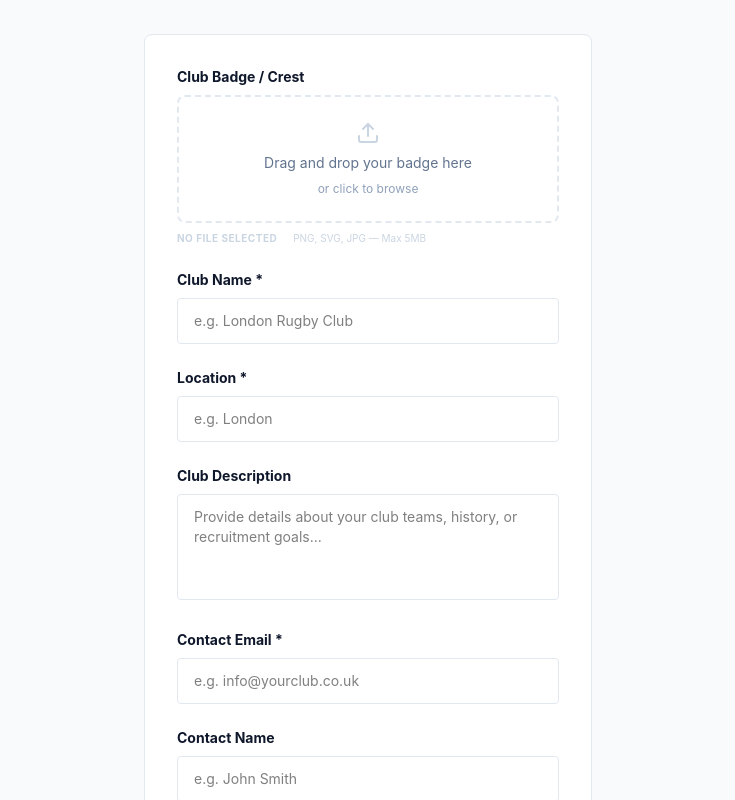
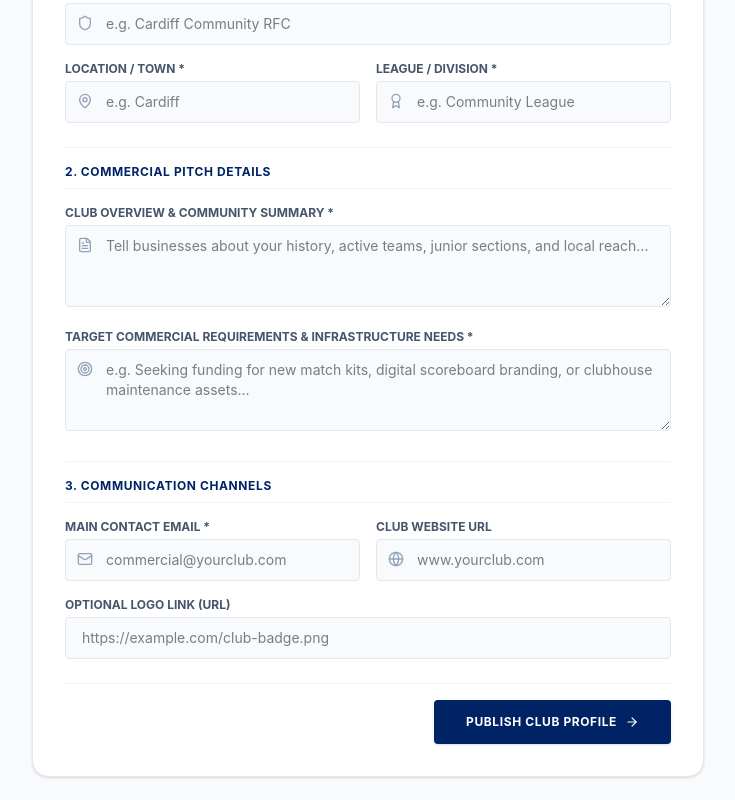
Before and after one commit to woodbridgemartin-create/Rugby-Fan-Commercial-Network, a React (Vite) app: page /club-registration in a window 1280 px wide. Shown: the part 360-1160 px from the top of the page, without its empty margins (272-1007 px from the left). Built offline with nearby package versions, Linux system fonts and the light colour scheme; no server answers.

Commit message:
Update ClubRegistrationPage.tsx

```diff
--- a/src/pages/ClubRegistrationPage.tsx
+++ b/src/pages/ClubRegistrationPage.tsx
@@ -1,206 +1,216 @@
-import { useState, useRef, type FormEvent, type DragEvent } from 'react';
-import { ArrowLeft, Upload, CheckCircle } from 'lucide-react';
-import { Link } from 'react-router-dom';
+import { useState } from 'react';
+import { useNavigate } from 'react-router-dom';
 import { supabase } from '../lib/supabase';
-import { sanitizeUrl } from '../lib/categories';
+import { Shield, MapPin, Award, Globe, Mail, FileText, Target, ArrowRight } from 'lucide-react';
 
 export default function ClubRegistrationPage() {
-  const [form, setForm] = useState({
+  const navigate = useNavigate();
+  const [loading, setLoading] = useState(false);
+  const [error, setError] = useState<string | null>(null);
+
+  const [formData, setFormData] = useState({
     name: '',
     location: '',
-    contactName: '',
-    email: '',
+    league: '',
+    summary: '',
+    infrastructure_needs: '',
+    main_contact_email: '',
     website: '',
-    description: ''
-  });
-  const [badgeFile, setBadgeFile] = useState<File | null>(null);
-  const [badgePreview, setBadgePreview] = useState<string | null>(null);
-  const [dragOver, setDragOver] = useState(false);
-  const [status, setStatus] = useState<'idle' | 'submitting' | 'success' | 'error'>('idle');
-  const fileRef = useRef<HTMLInputElement>(null);
-
-  function handleFileChange(e: React.ChangeEvent<HTMLInputElement>) {
-    const file = e.target.files?.[0];
-    if (file && file.size <= 5 * 1024 * 1024) {
-      setBadgeFile(file);
-      const reader = new FileReader();
-      reader.onloadend = () => setBadgePreview(reader.result as string);
-      reader.readAsDataURL(file);
-    }
-  }
-
-  function handleDrop(e: DragEvent) {
-    e.preventDefault();
-    setDragOver(false);
-    const file = e.dataTransfer.files?.[0];
-    if (file && file.size <= 5 * 1024 * 1024) {
-      setBadgeFile(file);
-      const reader = new FileReader();
-      reader.onloadend = () => setBadgePreview(reader.result as string);
-      reader.readAsDataURL(file);
-    }
-  }
-
-  async function handleSubmit(e: FormEvent) {
-    e.preventDefault();
-    setStatus('submitting');
-
-    let badgeUrl: string | null = null;
-    if (badgeFile) {
-      const ext = badgeFile.name.split('.').pop() || 'png';
-      const path = `club-badges/${Date.now()}.${ext}`;
-
-      // Uploading to your public 'logos' storage bucket
-      const { error: uploadError } = await supabase.storage
-        .from('logos')
-        .upload(path, badgeFile, { upsert: true });
-
-      if (!uploadError) {
-        const { data } = supabase.storage.from('logos').getPublicUrl(path);
-        badgeUrl = data.publicUrl;
-      } else {
-        console.error('Storage Upload Error:', uploadError);
-      }
-    }
-
-    const website = sanitizeUrl(form.website);
-
-    // Maps to EVERY possible logo column naming option to force total compatibility
-    const { error } = await supabase.from('clubs').insert({
-      name: form.name,
-      location: form.location,
-      contact_email: form.email,
-      contact_name: form.contactName,
-      website: website || null,
-      logo_url: badgeUrl,     // Mapping Variant A
-      logo: badgeUrl,         // Mapping Variant B
-      club_badge: badgeUrl,   // Mapping Variant C
-      description: form.description,
+    logo_url: ''
   });
 
-    if (error) {
-      console.error('Database Insertion Error:', error);
-      setStatus('error');
-      return;
+  const handleSubmit = async (e: React.FormEvent) => {
+    e.preventDefault();
+    setLoading(true);
+    setError(null);
+
+    try {
+      const { error: submitError } = await supabase.from('clubs').insert([
+        {
+          name: formData.name,
+          location: formData.location,
+          league: formData.league || null,
+          summary: formData.summary,
+          infrastructure_needs: formData.infrastructure_needs,
+          main_contact_email: formData.main_contact_email,
+          website: formData.website || null,
+          logo_url: formData.logo_url || null,
         }
+      ]);
 
-    setStatus('success');
+      if (submitError) throw submitError;
+      navigate('/clubs');
+    } catch (err: any) {
+      console.error('Error creating club profile:', err);
+      setError(err.message || 'Failed to register club profile.');
+    } finally {
+      setLoading(false);
     }
-
-  if (status === 'success') {
-    return (
-      <div className="py-24 lg:py-32">
-        <div className="max-w-lg mx-auto px-6 text-center">
-          <div className="w-16 h-16 mx-auto rounded bg-green-50 flex items-center justify-center mb-6">
-            <CheckCircle size={32} className="text-green-600" />
-          </div>
-          <h1 className="text-2xl font-bold text-slate-900 mb-3">Registration Complete</h1>
-          <p className="text-slate-500 mb-8">
-            Your club has been registered successfully. We'll review your listing and be in touch soon.
-          </p>
-          <Link to="/" className="inline-flex items-center gap-2 text-[#002366] font-bold text-sm uppercase tracking-wider hover:underline">
-            <ArrowLeft size={14} />
-            Back to Home
-          </Link>
-        </div>
-      </div>
-    );
-  }
+  };
 
   return (
-    <div className="py-16 lg:py-24 bg-slate-50 min-h-screen">
-      <div className="max-w-lg mx-auto px-6 lg:px-8">
-        <div className="mb-12">
-          <Link to="/clubs" className="inline-flex items-center gap-1.5 text-sm text-slate-400 hover:text-[#002366] transition-colors mb-6">
-            <ArrowLeft size={14} />
-            Back to Clubs
-          </Link>
-          <p className="text-[#002366] text-xs font-bold uppercase tracking-[0.2em] mb-3">Free Registration</p>
-          <h1 className="text-3xl font-bold text-slate-900 tracking-tight mb-3">Register Your Club</h1>
-          <p className="text-slate-500">
-            It's completely free for clubs to join Rugby Fan. Fill in the details below and we'll get your profile set up.
-          </p>
+    <div className="bg-slate-50 min-h-screen py-12 px-4 sm:px-6 lg:px-8 antialiased">
+      <div className="max-w-2xl mx-auto bg-white border border-slate-200 rounded-2xl shadow-sm overflow-hidden">
+
+        <div className="bg-[#002366] p-8 text-white">
+          <span className="text-amber-400 text-xs font-bold uppercase tracking-widest block mb-2">Club Network Registry</span>
+          <h1 className="text-2xl font-black uppercase tracking-tight">Register Club Profile</h1>
+          <p className="text-slate-300 text-xs mt-1">List your rugby club to connect directly with corporate sponsors and commercial partners.</p>
         </div>
 
-        {status === 'error' && (
-          <div className="px-4 py-3 mb-6 bg-red-50 border border-red-200 rounded text-sm text-red-700">
-            Something went wrong. Please try again.
+        {error && (
+          <div className="bg-red-50 border-b border-red-200 p-4 text-red-700 text-xs font-semibold">
+            {error}
           </div>
         )}
 
-        <form onSubmit={handleSubmit} className="bg-white border border-slate-200 rounded-lg p-8 space-y-6">
-          {/* Badge Upload Component */}
+        <form onSubmit={handleSubmit} className="p-8 space-y-6">
+
+          {/* Section 1: Core Identity */}
+          <div className="space-y-4">
+            <h3 className="text-xs font-bold uppercase tracking-wider text-[#002366] border-b border-slate-100 pb-2">1. Club Identity</h3>
+
             <div>
-            <label className="block text-sm font-bold text-slate-900 mb-2">Club Badge / Crest</label>
-            <div
-              onDragOver={(e) => { e.preventDefault(); setDragOver(true); }}
-              onDragLeave={() => setDragOver(false)}
-              onDrop={handleDrop}
-              onClick={() => fileRef.current?.click()}
-              className={`relative border-2 border-dashed rounded-lg p-6 text-center cursor-pointer transition-all ${
-                dragOver ? 'border-[#002366] bg-[#002366]/5' : 'border-slate-200 hover:border-slate-300'
-              }`}
-            >
-              {badgePreview ? (
-                <div className="flex flex-col items-center gap-3">
-                  <img src={badgePreview} alt="Badge preview" className="w-16 h-16 object-contain" />
-                  <p className="text-xs text-slate-400">Click or drag to replace</p>
+              <label className="block text-xs font-bold uppercase text-slate-600 mb-1">Club Name *</label>
+              <div className="relative">
+                <Shield className="absolute left-3 top-3 h-4 w-4 text-slate-400" />
+                <input
+                  type="text"
+                  required
+                  placeholder="e.g. Cardiff Community RFC"
+                  value={formData.name}
+                  onChange={(e) => setFormData({ ...formData, name: e.target.value })}
+                  className="w-full pl-10 pr-4 py-2.5 bg-slate-50 border border-slate-200 rounded text-sm focus:outline-none focus:ring-2 focus:ring-[#002366]/20 focus:border-[#002366] transition-all"
+                />
               </div>
-              ) : (
-                <div className="flex flex-col items-center gap-2">
-                  <Upload size={24} className="text-slate-300" />
-                  <p className="text-sm text-slate-500">Drag and drop your badge here</p>
-                  <p className="text-xs text-slate-400">or click to browse</p>
             </div>
-              )}
-              <input ref={fileRef} type="file" accept="image/*" onChange={handleFileChange} className="hidden" />
-            </div>
-            <div className="flex items-center gap-4 mt-2">
-              <span className={`text-[10px] font-bold uppercase tracking-wider ${badgeFile ? 'text-green-600' : 'text-slate-300'}`}>
-                {badgeFile ? `${badgeFile.name} (${(badgeFile.size / 1024).toFixed(0)}KB)` : 'No file selected'}
-              </span>
-              <span className="text-[10px] text-slate-300">PNG, SVG, JPG — Max 5MB</span>
+
+            <div className="grid grid-cols-1 sm:grid-cols-2 gap-4">
+              <div>
+                <label className="block text-xs font-bold uppercase text-slate-600 mb-1">Location / Town *</label>
+                <div className="relative">
+                  <MapPin className="absolute left-3 top-3 h-4 w-4 text-slate-400" />
+                  <input
+                    type="text"
+                    required
+                    placeholder="e.g. Cardiff"
+                    value={formData.location}
+                    onChange={(e) => setFormData({ ...formData, location: e.target.value })}
+                    className="w-full pl-10 pr-4 py-2.5 bg-slate-50 border border-slate-200 rounded text-sm focus:outline-none focus:ring-2 focus:ring-[#002366]/20 focus:border-[#002366] transition-all"
+                  />
                 </div>
               </div>
 
               <div>
-            <label className="block text-sm font-bold text-slate-900 mb-2">Club Name *</label>
-            <input type="text" required value={form.name} onChange={(e) => setForm({ ...form, name: e.target.value })} className="w-full px-4 py-3 border border-slate-200 rounded text-sm focus:outline-none focus:ring-2 focus:ring-[#002366]/20 focus:border-[#002366] transition-all" placeholder="e.g. London Rugby Club" />
+                <label className="block text-xs font-bold uppercase text-slate-600 mb-1">League / Division *</label>
+                <div className="relative">
+                  <Award className="absolute left-3 top-3 h-4 w-4 text-slate-400" />
+                  <input
+                    type="text"
+                    required
+                    placeholder="e.g. Community League"
+                    value={formData.league}
+                    onChange={(e) => setFormData({ ...formData, league: e.target.value })}
+                    className="w-full pl-10 pr-4 py-2.5 bg-slate-50 border border-slate-200 rounded text-sm focus:outline-none focus:ring-2 focus:ring-[#002366]/20 focus:border-[#002366] transition-all"
+                  />
+                </div>
+              </div>
+            </div>
+          </div>
+
+          {/* Section 2: Missing Profiles & Explanations added directly here */}
+          <div className="space-y-4 pt-4 border-t border-slate-100">
+            <h3 className="text-xs font-bold uppercase tracking-wider text-[#002366] border-b border-slate-100 pb-2">2. Commercial Pitch Details</h3>
+
+            <div>
+              <label className="block text-xs font-bold uppercase text-slate-600 mb-1">Club Overview & Community Summary *</label>
+              <div className="relative">
+                <FileText className="absolute left-3 top-3 h-4 w-4 text-slate-400" />
+                <textarea
+                  required
+                  rows={3}
+                  placeholder="Tell businesses about your history, active teams, junior sections, and local reach..."
+                  value={formData.summary}
+                  onChange={(e) => setFormData({ ...formData, summary: e.target.value })}
+                  className="w-full pl-10 pr-4 py-2.5 bg-slate-50 border border-slate-200 rounded text-sm focus:outline-none focus:ring-2 focus:ring-[#002366]/20 focus:border-[#002366] transition-all"
+                />
+              </div>
             </div>
 
             <div>
-            <label className="block text-sm font-bold text-slate-900 mb-2">Location *</label>
-            <input type="text" required value={form.location} onChange={(e) => setForm({ ...form, location: e.target.value })} className="w-full px-4 py-3 border border-slate-200 rounded text-sm focus:outline-none focus:ring-2 focus:ring-[#002366]/20 focus:border-[#002366] transition-all" placeholder="e.g. London" />
+              <label className="block text-xs font-bold uppercase text-slate-600 mb-1">Target Commercial Requirements & Infrastructure Needs *</label>
+              <div className="relative">
+                <Target className="absolute left-3 top-3 h-4 w-4 text-slate-400" />
+                <textarea
+                  required
+                  rows={3}
+                  placeholder="e.g. Seeking funding for new match kits, digital scoreboard branding, or clubhouse maintenance assets..."
+                  value={formData.infrastructure_needs}
+                  onChange={(e) => setFormData({ ...formData, infrastructure_needs: e.target.value })}
+                  className="w-full pl-10 pr-4 py-2.5 bg-slate-50 border border-slate-200 rounded text-sm focus:outline-none focus:ring-2 focus:ring-[#002366]/20 focus:border-[#002366] transition-all"
+                />
+              </div>
+            </div>
+          </div>
+
+          {/* Section 3: Channels & Links */}
+          <div className="space-y-4 pt-4 border-t border-slate-100">
+            <h3 className="text-xs font-bold uppercase tracking-wider text-[#002366] border-b border-slate-100 pb-2">3. Communication Channels</h3>
+
+            <div className="grid grid-cols-1 sm:grid-cols-2 gap-4">
+              <div>
+                <label className="block text-xs font-bold uppercase text-slate-600 mb-1">Main Contact Email *</label>
+                <div className="relative">
+                  <Mail className="absolute left-3 top-3 h-4 w-4 text-slate-400" />
+                  <input
+                    type="email"
+                    required
+                    placeholder="commercial@yourclub.com"
+                    value={formData.main_contact_email}
+                    onChange={(e) => setFormData({ ...formData, main_contact_email: e.target.value })}
+                    className="w-full pl-10 pr-4 py-2.5 bg-slate-50 border border-slate-200 rounded text-sm focus:outline-none focus:ring-2 focus:ring-[#002366]/20 focus:border-[#002366] transition-all"
+                  />
+                </div>
               </div>
 
               <div>
-            <label className="block text-sm font-bold text-slate-900 mb-2">Club Description</label>
-            <textarea rows={4} value={form.description} onChange={(e) => setForm({ ...form, description: e.target.value })} className="w-full px-4 py-3 border border-slate-200 rounded text-sm focus:outline-none focus:ring-2 focus:ring-[#002366]/20 focus:border-[#002366] transition-all resize-none" placeholder="Provide details about your club teams, history, or recruitment goals..." />
+                <label className="block text-xs font-bold uppercase text-slate-600 mb-1">Club Website URL</label>
+                <div className="relative">
+                  <Globe className="absolute left-3 top-3 h-4 w-4 text-slate-400" />
+                  <input
+                    type="text"
+                    placeholder="www.yourclub.com"
+                    value={formData.website}
+                    onChange={(e) => setFormData({ ...formData, website: e.target.value })}
+                    className="w-full pl-10 pr-4 py-2.5 bg-slate-50 border border-slate-200 rounded text-sm focus:outline-none focus:ring-2 focus:ring-[#002366]/20 focus:border-[#002366] transition-all"
+                  />
+                </div>
+              </div>
             </div>
 
             <div>
-            <label className="block text-sm font-bold text-slate-900 mb-2">Contact Email *</label>
-            <input type="email" required value={form.email} onChange={(e) => setForm({ ...form, email: e.target.value })} className="w-full px-4 py-3 border border-slate-200 rounded text-sm focus:outline-none focus:ring-2 focus:ring-[#002366]/20 focus:border-[#002366] transition-all" placeholder="e.g. info@yourclub.co.uk" />
+              <label className="block text-xs font-bold uppercase text-slate-600 mb-1">Optional Logo Link (URL)</label>
+              <input
+                type="text"
+                placeholder="https://example.com/club-badge.png"
+                value={formData.logo_url}
+                onChange={(e) => setFormData({ ...formData, logo_url: e.target.value })}
+                className="w-full px-4 py-2.5 bg-slate-50 border border-slate-200 rounded text-sm focus:outline-none focus:ring-2 focus:ring-[#002366]/20 focus:border-[#002366] transition-all"
+              />
+            </div>
           </div>
 
-          <div>
-            <label className="block text-sm font-bold text-slate-900 mb-2">Contact Name</label>
-            <input type="text" value={form.contactName} onChange={(e) => setForm({ ...form, contactName: e.target.value })} className="w-full px-4 py-3 border border-slate-200 rounded text-sm focus:outline-none focus:ring-2 focus:ring-[#002366]/20 focus:border-[#002366] transition-all" placeholder="e.g. John Smith" />
+          <div className="pt-4 border-t border-slate-100 flex items-center justify-end">
+            <button
+              type="submit"
+              disabled={loading}
+              className="inline-flex items-center gap-2 px-8 py-3.5 bg-[#002366] text-white font-bold text-xs uppercase tracking-wider rounded hover:bg-[#001a4d] transition-all disabled:bg-slate-300 shadow-sm"
+            >
+              {loading ? 'Publishing Profile...' : 'Publish Club Profile'}
+              <ArrowRight size={14} />
+            </button>
           </div>
 
-          <div>
-            <label className="block text-sm font-bold text-slate-900 mb-2">Website</label>
-            <input type="text" value={form.website} onChange={(e) => setForm({ ...form, website: e.target.value })} className="w-full px-4 py-3 border border-slate-200 rounded text-sm focus:outline-none focus:ring-2 focus:ring-[#002366]/20 focus:border-[#002366] transition-all" placeholder="yourclub.co.uk" />
-            <p className="text-[10px] text-slate-400 mt-1">https:// will be added automatically if omitted</p>
-          </div>
-
-          <button
-            type="submit"
-            disabled={status === 'submitting'}
-            className="w-full py-4 bg-[#002366] text-white font-bold text-sm uppercase tracking-wider rounded hover:bg-[#001a4d] transition-colors duration-200 disabled:opacity-50"
-          >
-            {status === 'submitting' ? 'Registering...' : 'Register Your Club — Free'}
-          </button>
         </form>
       </div>
     </div>
```
Lines whose indentation alone changed are shown as unchanged.
